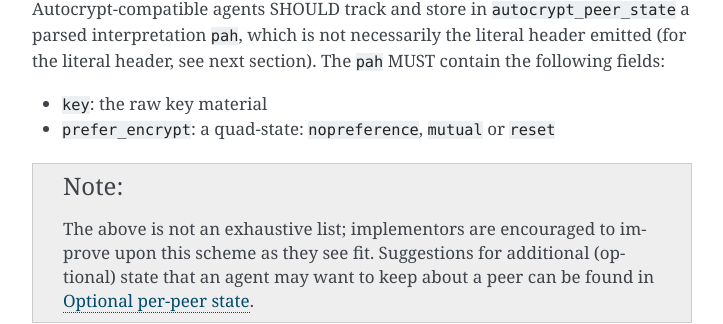
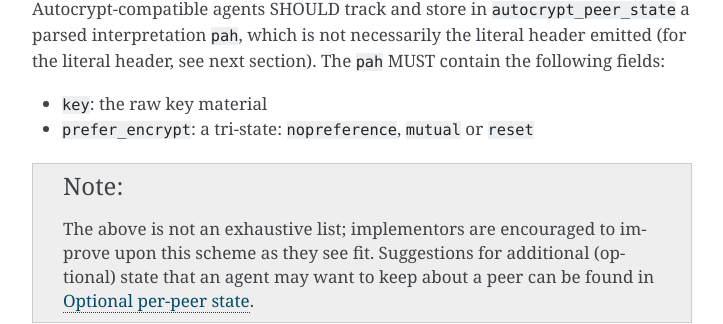
Before and after one commit to autocrypt/autocrypt, a Sphinx documentation site: the page built from doc/level0.rst, in a window 1280 px wide and 900 px high, scrolled down 5484 px. Shown: the part 143-467 px from the top of the window, without its empty margins (388-1111 px from the left). Built offline with Sphinx 7.4.7, drawn with Linux system fonts in a browser that asks for light colours.

Commit message:
fix tri-state

```diff
--- a/doc/level0.rst
+++ b/doc/level0.rst
@@ -245,7 +245,7 @@ necessarily the literal header emitted (for the literal header, see
 next section).  The ``pah`` MUST contain the following fields:
 
 * ``key``: the raw key material
-* ``prefer_encrypt``: a quad-state: ``nopreference``, ``mutual`` or ``reset``
+* ``prefer_encrypt``: a tri-state: ``nopreference``, ``mutual`` or ``reset``
 
 .. note::
 
```
